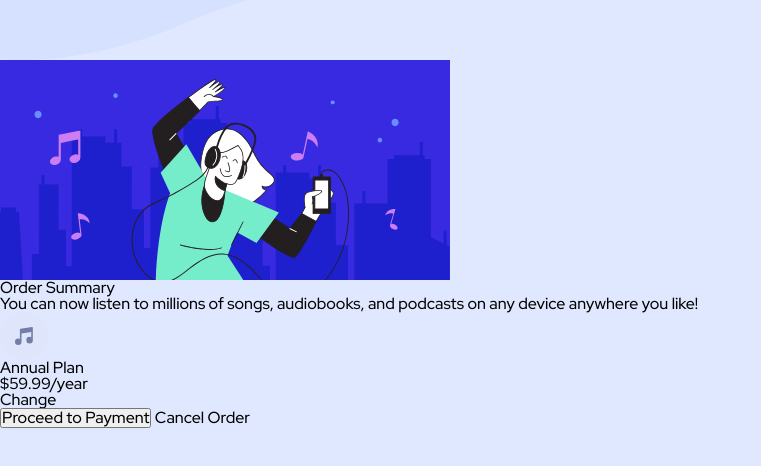
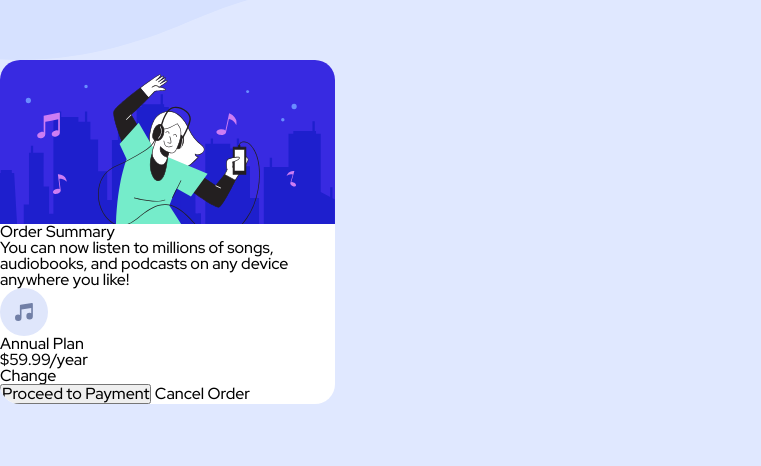
Before and after one commit to SuperSonic57/fem-order-summary-component, a website: page index.html in a window 1280 px wide. Shown: the part 134-600 px from the top of the page, without its empty margins (0-761 px from the left). Drawn offline with Linux system fonts and the light colour scheme.

Commit message:
Change bg, br, and width of component

```diff
--- /dev/null
+++ b/sass/modules/_component.sass
@@ -0,0 +1,5 @@
+#component
+	background: white
+	border-radius: 20px
+	overflow: hidden
+	width: 335px
--- a/sass/style.sass
+++ b/sass/style.sass
@@ -1,2 +1,4 @@
 @use "base/base"
 @use "base/reset"
+
+@use "modules/component"
```
Also changed, not shown: css/style.css, 1 other file.
